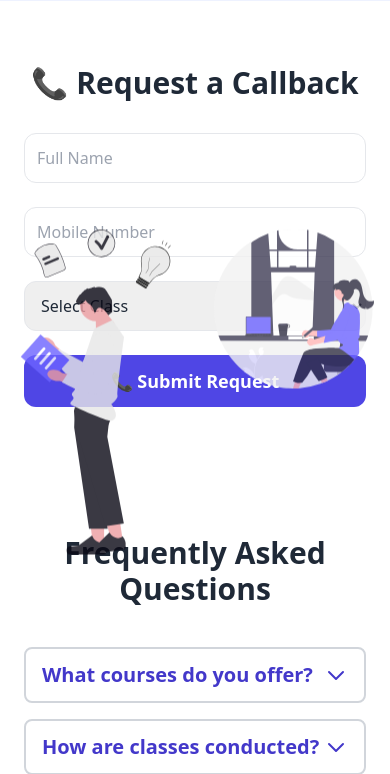
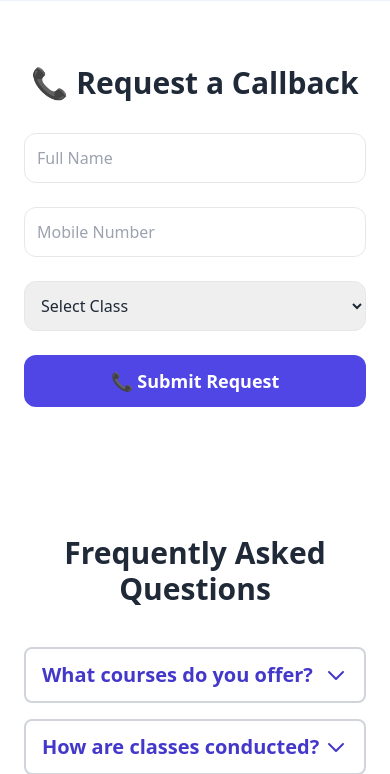
Before and after one commit to RUDRAGOAT777/tuition-site, a Flask app: page / in a window 390 px wide. Shown: the part 2518-3292 px from the top of the page. Run offline with Flask 3, Linux system fonts and the light colour scheme; some libraries are stand-ins or nearby versions.

Commit message:
Hide SVGs on mobile

```diff
--- a/render.yaml
+++ b/render.yaml
@@ -2,7 +2,7 @@ services:
   - type: web
     name: eduelite-tuition
     runtime: python
-    buildCommand: ""
+    buildCommand: pip install -r requirements.txt
     startCommand: gunicorn app:app
     envVars:
       - key: PYTHON_VERSION
--- a/templates/index.html
+++ b/templates/index.html
@@ -131,11 +131,11 @@
   <!-- Left sticker -->
   <img src="/static/images/sticker-study.svg"
        alt=""
-       class="absolute left-4 top-1/2 transform -translate-y-1/2 w-40 md:w-48 opacity-80 animate-float pointer-events-none"/>
+       class="absolute hidden md:block left-4 top-1/2 transform -translate-y-1/2 w-40 md:w-48 opacity-80 animate-float pointer-events-none"/>
   <!-- Right sticker -->
   <img src="/static/images/sticker-achieve.svg"
        alt=""
-       class="absolute right-4 top-1/2 transform -translate-y-1/2 w-40 md:w-48 opacity-80 animate-float pointer-events-none"/>
+       class="absolute hidden md:block right-4 top-1/2 transform -translate-y-1/2 w-40 md:w-48 opacity-80 animate-float pointer-events-none"/>
 
   <div class="max-w-3xl mx-auto px-6">
     <div class="flex items-center justify-center gap-4 mb-8">
```
